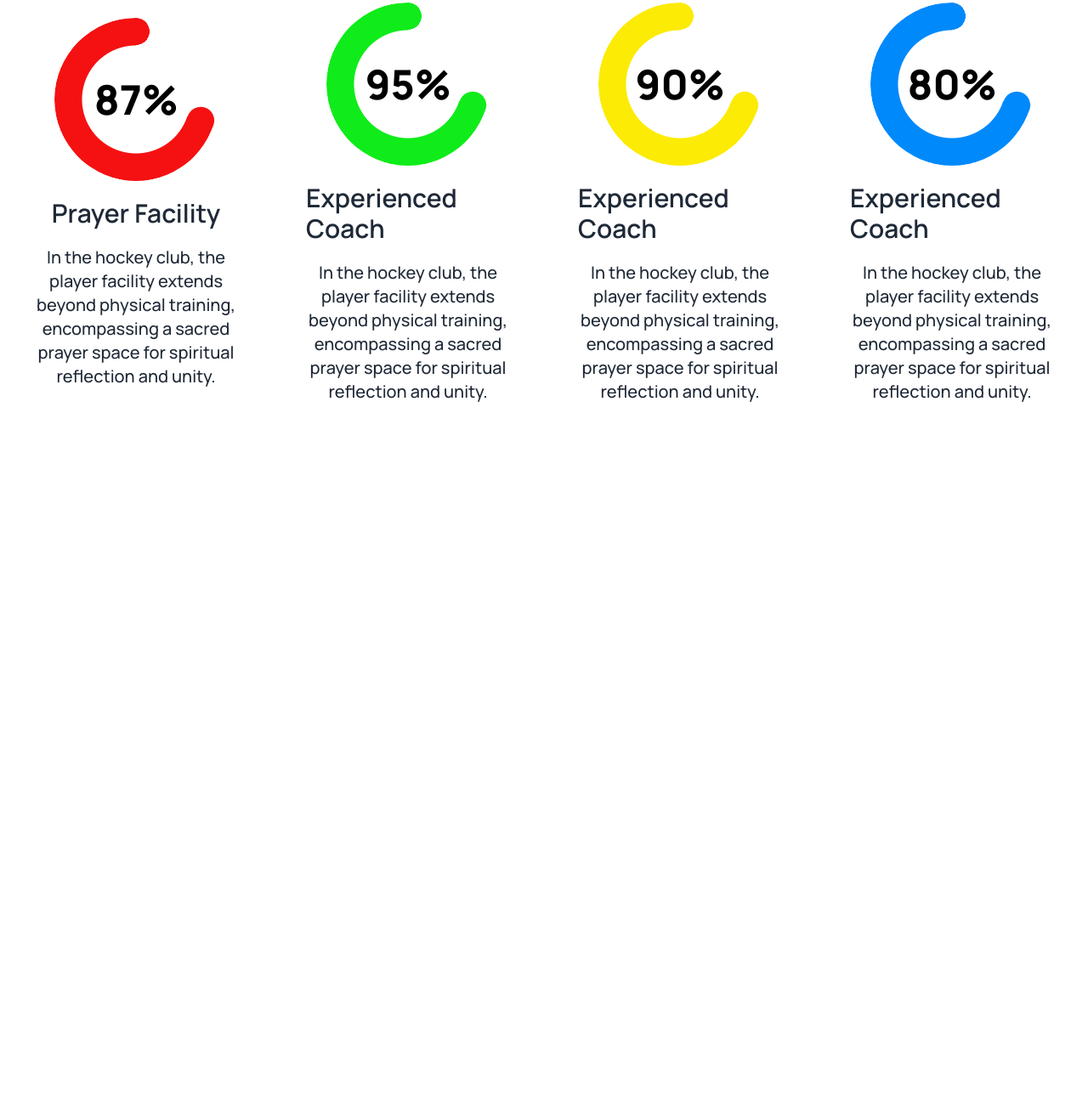
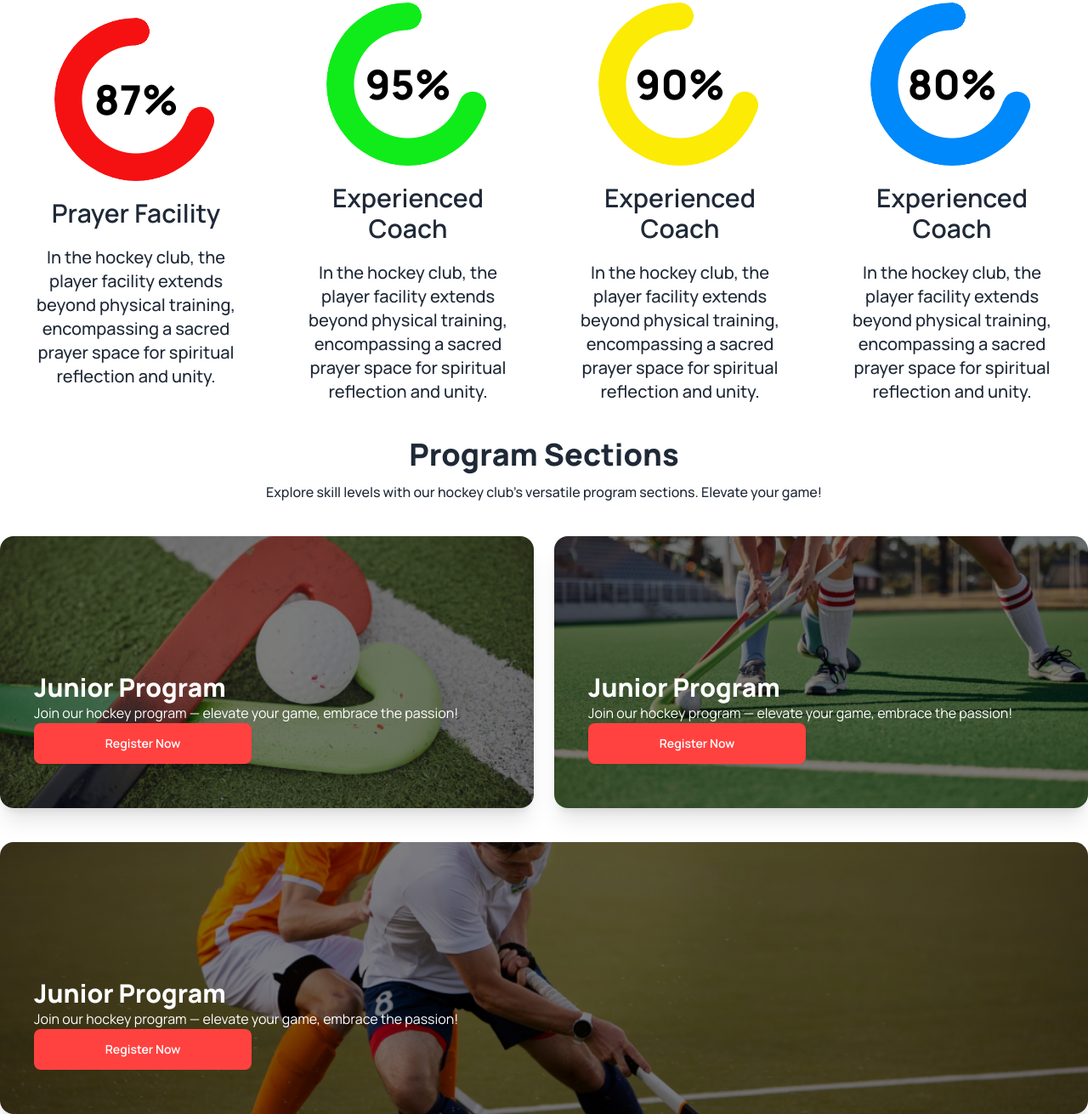
Before and after one commit to abir221090/B9A3-hockeys-club, a plain HTML site: page index.html in a window 1280 px wide. Shown: the part 825-2136 px from the top of the page at 85% size. Before the commit the page ends 1340 px from the top, so only its background shows below. Drawn offline with nearby package versions, Linux system fonts and the light colour scheme.

Commit message:
program section with responsive

```diff
--- a/index.html
+++ b/index.html
@@ -138,7 +138,9 @@
 
 <!-- main section -->
 
-  <main>
+  <main class="container mx-auto">
+
+<!-- progress circle  -->
 
  <section class="flex flex-col lg:flex-row justify-center items-center ">
   <div class="space-y-5 flex flex-col justify-center items-center p-10">
@@ -148,24 +150,88 @@
   </div>
   <div class="space-y-5 flex flex-col justify-center items-center p-10">
     <div class="radial-progress transform scale-x-[-1]" style="--value:70; --size:12rem; --thickness: 2rem; color:rgb(15, 236, 26)" role="progressbar"><p class= "text-5xl font-extrabold transform scale-x-[-1] text-black">95%</p></div>
-    <h2 class="text-3xl font-semibold">Experienced Coach</h2>
+    <h2 class="text-3xl font-semibold text-center">Experienced Coach</h2>
     <p class="text-center text-xl font-medium">In the hockey club, the player facility extends beyond physical training,<br> encompassing a sacred prayer space for spiritual reflection and unity.</p>
    </div>
  <div class="space-y-5 flex flex-col justify-center items-center p-10">
   <div class="radial-progress transform scale-x-[-1]" style="--value:70; --size:12rem; --thickness: 2rem; color:rgb(252, 235, 4)" role="progressbar"><p class= "text-5xl font-extrabold transform scale-x-[-1] text-black">90%</p>
   </div>
-  <h2 class="text-3xl font-semibold">Experienced Coach</h2>
+  <h2 class="text-3xl font-semibold text-center">Experienced Coach</h2>
   <p class="text-center text-xl font-medium">In the hockey club, the player facility extends beyond physical training,<br> encompassing a sacred prayer space for spiritual reflection and unity.</p> </div>
  <div class="space-y-5 flex flex-col justify-center items-center p-10">
   <div class="radial-progress transform scale-x-[-1]" style="--value:70; --size:12rem; --thickness: 2rem; color:rgb(0, 137, 250)" role="progressbar"><p class= "text-5xl font-extrabold transform scale-x-[-1] text-black">80%</p></div>
-  <h2 class="text-3xl font-semibold">Experienced Coach</h2>
+  <h2 class="text-3xl font-semibold text-center">Experienced Coach</h2>
   <p class="text-center text-xl font-medium">In the hockey club, the player facility extends beyond physical training,<br> encompassing a sacred prayer space for spiritual reflection and unity.</p> </div>
-
-
 
  </section>
 
 
+
+
+    <!-- program section   -->
+
+ <section class="space-y-10">
+  <div class="text-center space-y-3">
+    <h2 class="text-4xl font-extrabold">
+      Program Sections
+    </h2>
+    <p class="text-base font-medium">
+      Explore skill levels with our hockey club's versatile program sections. Elevate your game!
+    </p>
+  </div>
+
+
+
+  <div class="flex flex-col lg:flex-row gap-6 justify-center items-center">
+    <div class="flex-1 h-80 card w-96 bg-[linear-gradient(45deg,rgba(0,0,0,0.5),rgba(0,0,0,0.5)),url('bat-ball.png')] bg-center bg-cover shadow-xl">
+
+      <div class="pt-40 pl-10 pb-5">
+        <h2 class="card-title text-white text-3xl font-extrabold">
+          Junior Program
+        </h2>
+        <p class="text-white">Join our hockey program — elevate your game, embrace the passion!</p>
+        <div class="card-actions justify-start">
+          <button class="btn btn-wide bg-[#FF4240]  border-0 text-white p-0">Register Now</button>
+
+        </div>
+      </div>
+    </div>
+
+    <div class="flex-1 h-80 card w-96 bg-[linear-gradient(45deg,rgba(0,0,0,0.5),rgba(0,0,0,0.5)),url('3.png')] bg-cover bg-center shadow-xl">
+
+      <div class="pt-40 pl-10 pb-5">
+        <h2 class="card-title text-white text-3xl font-extrabold">
+          Junior Program
+        </h2>
+        <p class="text-white">Join our hockey program — elevate your game, embrace the passion!</p>
+        <div class="card-actions justify-start">
+          <button class="btn btn-wide bg-[#FF4240]  border-0 text-white p-0">Register Now</button>
+
+        </div>
+      </div>
+    </div>
+
+  </div>
+
+    <div class="flex justify-center items-center">
+      <div class="flex-1 card h-80 w-96 bg-[linear-gradient(45deg,rgba(0,0,0,0.5),rgba(0,0,0,0.5)),url('4.png')] bg-cover bg-center shadow-xl">
+
+        <div class="pt-40 pl-10">
+          <h2 class="card-title text-white text-3xl font-extrabold">
+            Junior Program
+          </h2>
+          <p class="text-white">Join our hockey program — elevate your game, embrace the passion!</p>
+          <div class="card-actions justify-start">
+            <button class="btn btn-wide bg-[#FF4240]  border-0 text-white p-0">Register Now</button>
+
+          </div>
+        </div>
+      </div>
+    </div>
+
+
+
+</section>
 
 
 
```
Also changed, not shown: bat-ball.png (renamed from 2.png).
